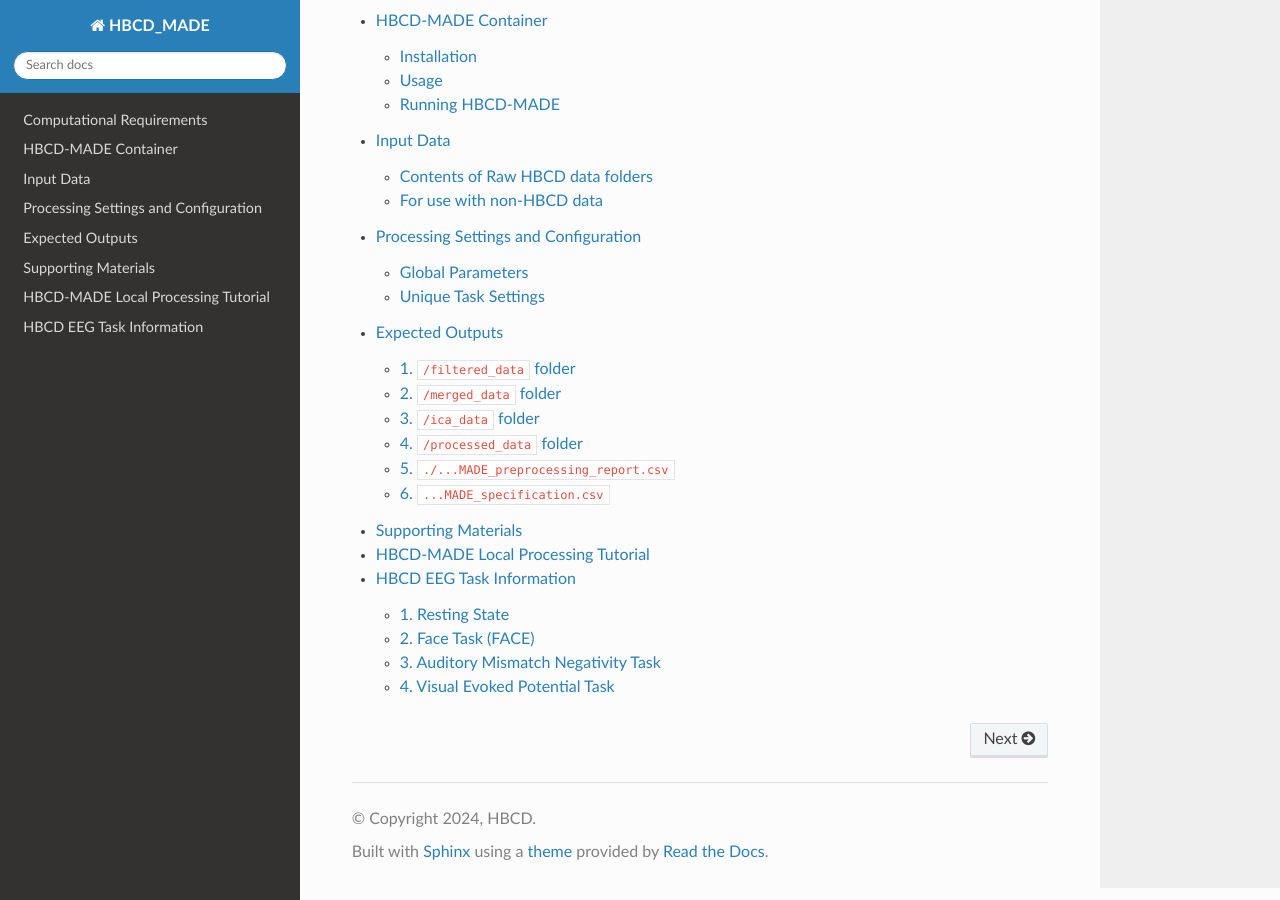
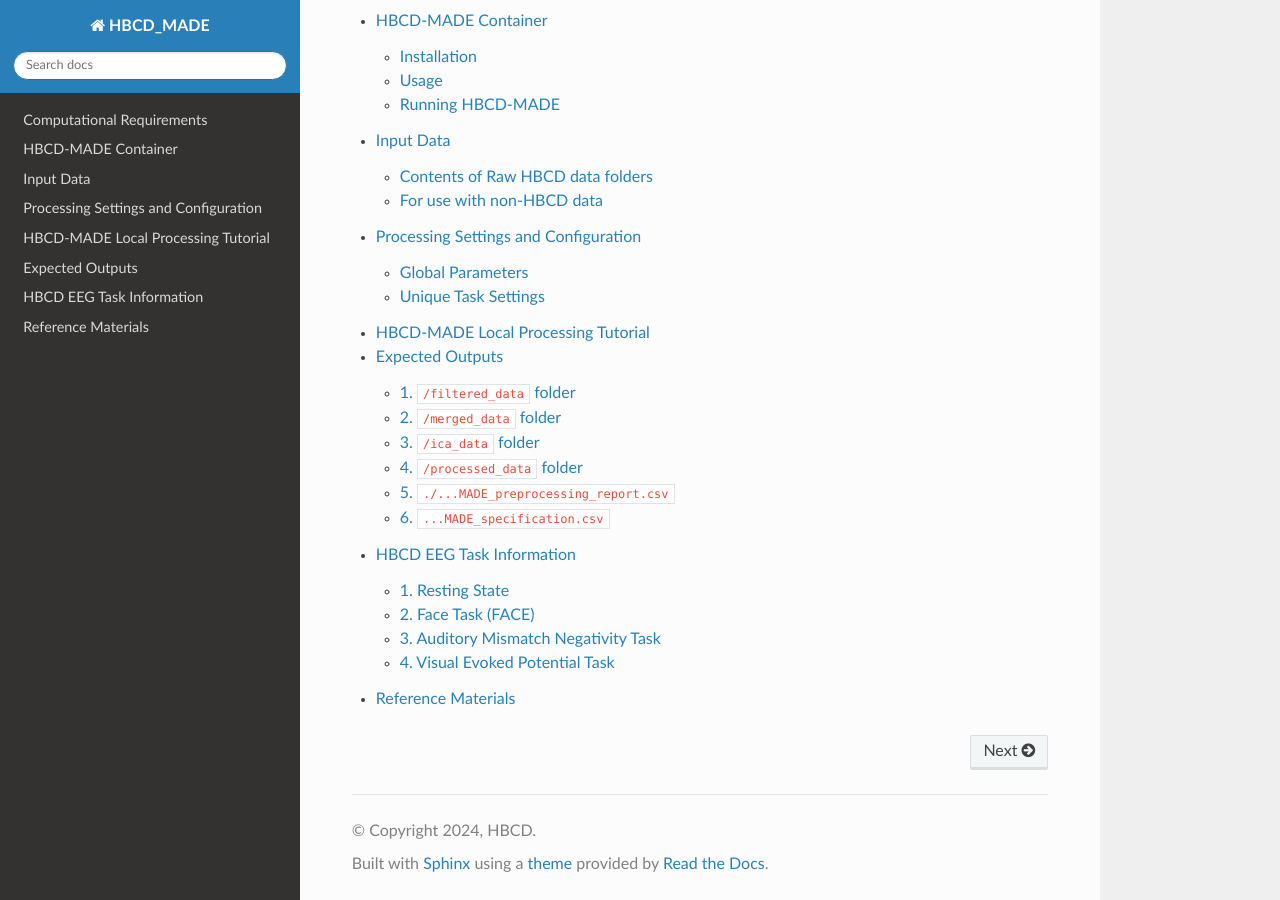
Before and after one commit to DCAN-Labs/HBCD-MADE, a Sphinx documentation site: the page built from docs/source/index.rst, in a window 1280 px wide and 900 px high, scrolled down 1107 px. Built offline with Sphinx 7.4.7 and the Read the Docs theme 2.0.0, drawn with Linux system fonts in a browser that asks for light colours.

Commit message:
reorder tabs

```diff
--- a/docs/source/index.rst
+++ b/docs/source/index.rst
@@ -56,7 +56,7 @@ Contents
    container_info
    data_requirements
    json_configuration
+   tutorial
    expected_outputs
+   task_info
    resources
-   tutorial
-   task_info
--- a/docs/source/resources.rst
+++ b/docs/source/resources.rst
@@ -4,10 +4,10 @@
 .. _citation:
 
 ======================
-Supporting Materials
+Reference Materials
 ======================
 
-1. [Debnath2020]_ original publication describing MADE pipeline.
+1. [Debnath2020]_ Original publication describing MADE pipeline.
 
 2. [Leach2020]_ AdjustedADJUST algorithm used in HBCD-MADE for ICA artifact detection
 
```
